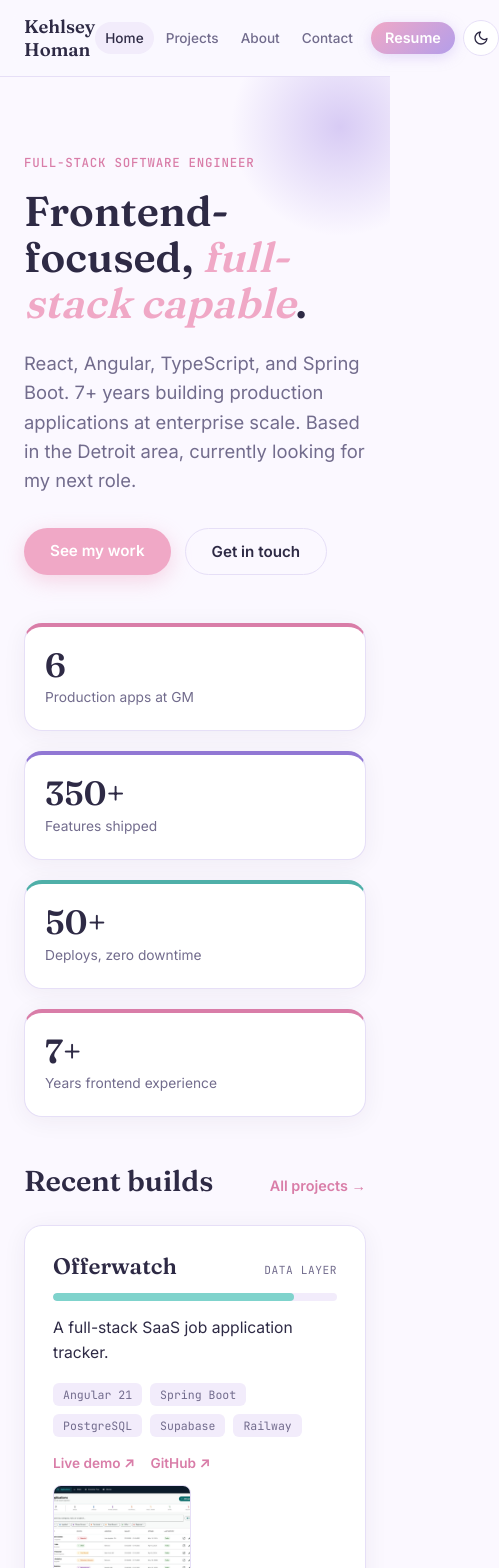
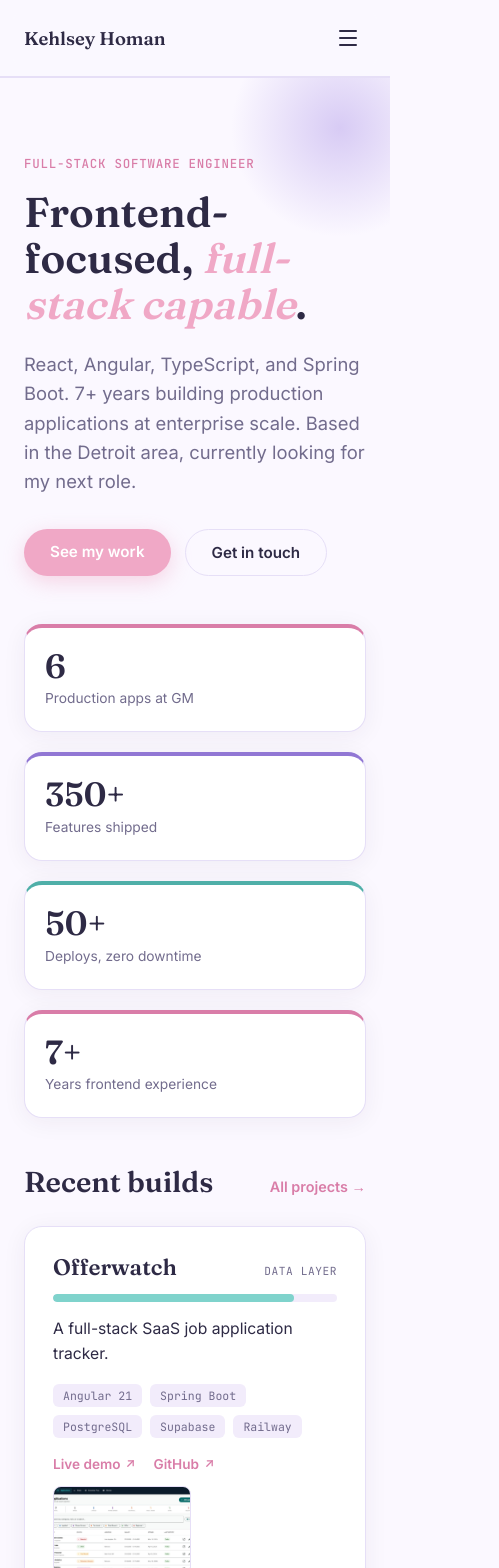
Before and after one commit to KehlseyHoman/Kehlsey-Portfolio, a React (Vite) app: page / in a window 390 px wide. Shown: the top 1568 px of the page, 499 px wide, since content can reach past the window. Built offline with nearby package versions, Linux system fonts and the light colour scheme.

Commit message:
better mobile support

```diff
--- /dev/null
+++ b/src/components/Icons/Icons.tsx
@@ -0,0 +1,45 @@
+// Small inline SVG icons, used instead of unicode arrow characters
+// (like ↗) because those render as colored emoji on iOS/Safari and
+// don't respect text color or theme, which looks inconsistent.
+
+export function ExternalLinkIcon({ size = 13 }: { size?: number }) {
+  return (
+    <svg
+      width={size}
+      height={size}
+      viewBox="0 0 24 24"
+      fill="none"
+      stroke="currentColor"
+      strokeWidth={2.4}
+      strokeLinecap="round"
+      strokeLinejoin="round"
+      aria-hidden="true"
+      className="icon-external-link"
+    >
+      <line x1="7" y1="17" x2="17" y2="7" />
+      <polyline points="8 7 17 7 17 16" />
+    </svg>
+  );
+}
+
+export function ExpandIcon({ size = 13 }: { size?: number }) {
+  return (
+    <svg
+      width={size}
+      height={size}
+      viewBox="0 0 24 24"
+      fill="none"
+      stroke="currentColor"
+      strokeWidth={2.2}
+      strokeLinecap="round"
+      strokeLinejoin="round"
+      aria-hidden="true"
+      className="icon-expand"
+    >
+      <polyline points="15 3 21 3 21 9" />
+      <polyline points="9 21 3 21 3 15" />
+      <line x1="21" y1="3" x2="14" y2="10" />
+      <line x1="3" y1="21" x2="10" y2="14" />
+    </svg>
+  );
+}
--- a/src/components/Nav/Nav.css
+++ b/src/components/Nav/Nav.css
@@ -93,11 +93,129 @@
   letter-spacing: 0.02em;
 }
 
+.nav-hamburger {
+  display: none;
+  flex-direction: column;
+  justify-content: center;
+  align-items: center;
+  gap: 5px;
+  width: 36px;
+  height: 36px;
+  border-radius: 8px;
+  flex-shrink: 0;
+  background: none;
+  border: none;
+  color: var(--ink);
+}
+
+.nav-hamburger:hover {
+  background: var(--bg-alt);
+}
+
+.nav-hamburger span {
+  display: block;
+  width: 18px;
+  height: 2px;
+  border-radius: 2px;
+  background: var(--ink);
+  transition: transform 0.2s ease, opacity 0.2s ease;
+}
+
+.nav-hamburger-open span:nth-child(1) {
+  transform: translateY(7px) rotate(45deg);
+}
+
+.nav-hamburger-open span:nth-child(2) {
+  opacity: 0;
+}
+
+.nav-hamburger-open span:nth-child(3) {
+  transform: translateY(-7px) rotate(-45deg);
+}
+
 @media (max-width: 640px) {
   .nav-brand span:last-child { display: none; }
-  .nav-right { gap: 8px; }
-  .nav-links { gap: 2px; }
-  .nav-link { padding: 8px 10px; font-size: 0.85rem; }
-  .nav-resume { padding: 7px 14px; }
-  .nav-resume-updated { display: none; }
+  .nav-right { gap: 10px; }
+  .nav-links-desktop { display: none; }
+  .nav-resume { display: none; }
+  .nav-right > .theme-toggle { display: none; }
+  .nav-hamburger { display: flex; }
 }
+
+.nav-mobile-menu {
+  display: none;
+}
+
+@media (max-width: 640px) {
+  .nav-mobile-menu {
+    display: block;
+    max-height: 0;
+    overflow: hidden;
+    background: var(--nav-bg);
+    border-bottom: 1px solid var(--line);
+    transition: max-height 0.25s ease;
+  }
+
+  .nav-mobile-menu-open {
+    max-height: 400px;
+  }
+
+  .nav-mobile-links {
+    list-style: none;
+    margin: 0;
+    padding: 8px 24px 4px;
+    display: flex;
+    flex-direction: column;
+  }
+
+  .nav-mobile-link {
+    display: block;
+    padding: 13px 4px;
+    font-size: 1rem;
+    font-weight: 500;
+    color: var(--ink-soft);
+    border-bottom: 1px solid var(--line);
+  }
+
+  .nav-mobile-link-active {
+    color: var(--pink-deep);
+  }
+
+  .nav-mobile-resume {
+    display: flex;
+    align-items: baseline;
+    gap: 6px;
+    margin: 14px 24px 20px;
+    padding: 12px 20px;
+    border-radius: 999px;
+    background: linear-gradient(135deg, var(--pink), var(--lavender));
+    color: #fff;
+    font-weight: 600;
+    font-size: 0.95rem;
+    justify-content: center;
+  }
+
+  .nav-mobile-resume-updated {
+    font-family: var(--font-mono);
+    font-size: 0.7rem;
+    opacity: 0.9;
+    font-weight: 400;
+  }
+
+  .nav-mobile-theme {
+    display: flex;
+    align-items: center;
+    justify-content: space-between;
+    margin: 0 24px 20px;
+    padding-top: 16px;
+    border-top: 1px solid var(--line);
+  }
+
+  .nav-mobile-theme-label {
+    font-family: var(--font-mono);
+    font-size: 0.78rem;
+    text-transform: uppercase;
+    letter-spacing: 0.04em;
+    color: var(--ink-soft);
+  }
+}
--- a/src/components/Nav/Nav.tsx
+++ b/src/components/Nav/Nav.tsx
@@ -1,3 +1,4 @@
+import { useEffect, useState } from 'react';
 import { NavLink } from 'react-router-dom';
 import { RESUME_URL, RESUME_UPDATED } from '../../data/site';
 import ThemeToggle from '../ThemeToggle/ThemeToggle';
@@ -11,16 +12,34 @@ const links = [
 ];
 
 export default function Nav() {
+  const [menuOpen, setMenuOpen] = useState(false);
+
+  // Close the mobile menu on Escape, and lock body scroll while it's open
+  useEffect(() => {
+    if (!menuOpen) return;
+    const onKeyDown = (e: KeyboardEvent) => {
+      if (e.key === 'Escape') setMenuOpen(false);
+    };
+    document.addEventListener('keydown', onKeyDown);
+    document.body.style.overflow = 'hidden';
+    return () => {
+      document.removeEventListener('keydown', onKeyDown);
+      document.body.style.overflow = '';
+    };
+  }, [menuOpen]);
+
+  const closeMenu = () => setMenuOpen(false);
+
   return (
     <header className="nav">
       <div className="container nav-inner">
-        <NavLink to="/" className="nav-brand" aria-label="Kehlsey Homan, home">
+        <NavLink to="/" className="nav-brand" onClick={closeMenu} aria-label="Kehlsey Homan, home">
           <span className="nav-brand-mark" aria-hidden="true">◆</span>
           Kehlsey Homan
         </NavLink>
 
         <div className="nav-right">
-          <nav aria-label="Primary">
+          <nav aria-label="Primary" className="nav-links-desktop">
             <ul className="nav-links">
               {links.map((l) => (
                 <li key={l.to}>
@@ -48,6 +67,53 @@ export default function Nav() {
           </a>
 
           <ThemeToggle />
+
+          <button
+            type="button"
+            className={`nav-hamburger${menuOpen ? ' nav-hamburger-open' : ''}`}
+            onClick={() => setMenuOpen((o) => !o)}
+            aria-label={menuOpen ? 'Close menu' : 'Open menu'}
+            aria-expanded={menuOpen}
+            aria-controls="mobile-nav-menu"
+          >
+            <span />
+            <span />
+            <span />
+          </button>
+        </div>
+      </div>
+
+      <div
+        id="mobile-nav-menu"
+        className={`nav-mobile-menu${menuOpen ? ' nav-mobile-menu-open' : ''}`}
+      >
+        <ul className="nav-mobile-links">
+          {links.map((l) => (
+            <li key={l.to}>
+              <NavLink
+                to={l.to}
+                end={l.to === '/'}
+                onClick={closeMenu}
+                className={({ isActive }) => 'nav-mobile-link' + (isActive ? ' nav-mobile-link-active' : '')}
+              >
+                {l.label}
+              </NavLink>
+            </li>
+          ))}
+        </ul>
+        <a
+          href={RESUME_URL}
+          target="_blank"
+          rel="noreferrer"
+          className="nav-mobile-resume"
+          onClick={closeMenu}
+        >
+          Resume <span className="nav-mobile-resume-updated">· Updated {RESUME_UPDATED}</span>
+        </a>
+
+        <div className="nav-mobile-theme">
+          <span className="nav-mobile-theme-label">Appearance</span>
+          <ThemeToggle />
         </div>
       </div>
     </header>
--- a/src/components/ProjectCard/ProjectCard.css
+++ b/src/components/ProjectCard/ProjectCard.css
@@ -107,6 +107,9 @@
 }
 
 .project-links a {
+  display: inline-flex;
+  align-items: center;
+  gap: 4px;
   font-size: 0.85rem;
   font-weight: 600;
   color: var(--pink-deep);
--- a/src/components/ProjectCard/ProjectCard.tsx
+++ b/src/components/ProjectCard/ProjectCard.tsx
@@ -1,6 +1,7 @@
 import { useState } from 'react';
 import type { Project } from '../../data/projects';
 import Lightbox from '../Lightbox/Lightbox';
+import { ExternalLinkIcon, ExpandIcon } from '../Icons/Icons';
 import './ProjectCard.css';
 
 export default function ProjectCard({ project, expanded = false }: { project: Project; expanded?: boolean }) {
@@ -36,7 +37,7 @@ export default function ProjectCard({ project, expanded = false }: { project: Pr
         <div className="project-links">
           {project.links.map((l) => (
             <a key={l.label} href={l.url} target="_blank" rel="noreferrer">
-              {l.label} ↗
+              {l.label} <ExternalLinkIcon />
             </a>
           ))}
         </div>
@@ -54,7 +55,7 @@ export default function ProjectCard({ project, expanded = false }: { project: Pr
             >
               <img src={img.src} alt={img.alt} loading="lazy" />
               {expanded && <span className="project-gallery-caption">{img.label}</span>}
-              <span className="project-image-expand" aria-hidden="true">⤢</span>
+              <span className="project-image-expand" aria-hidden="true"><ExpandIcon size={12} /></span>
             </button>
           ))}
         </div>
--- a/src/pages/Contact/Contact.css
+++ b/src/pages/Contact/Contact.css
@@ -85,6 +85,9 @@
 }
 
 .contact-direct a {
+  display: inline-flex;
+  align-items: center;
+  gap: 5px;
   font-weight: 600;
   color: var(--pink-deep);
 }
--- a/src/pages/Contact/Contact.tsx
+++ b/src/pages/Contact/Contact.tsx
@@ -1,3 +1,4 @@
+import { ExternalLinkIcon } from '../../components/Icons/Icons';
 import './Contact.css';
 
 export default function Contact() {
@@ -42,8 +43,8 @@ export default function Contact() {
           <h2>Direct links</h2>
           <ul>
             <li><a href="mailto:kehlseyh@gmail.com">kehlseyh@gmail.com</a></li>
-            <li><a href="https://www.linkedin.com/in/kehlsey-homan-55068b159/" target="_blank" rel="noreferrer">LinkedIn ↗</a></li>
-            <li><a href="https://github.com/KehlseyHoman" target="_blank" rel="noreferrer">GitHub ↗</a></li>
+            <li><a href="https://www.linkedin.com/in/kehlsey-homan-55068b159/" target="_blank" rel="noreferrer">LinkedIn <ExternalLinkIcon /></a></li>
+            <li><a href="https://github.com/KehlseyHoman" target="_blank" rel="noreferrer">GitHub <ExternalLinkIcon /></a></li>
           </ul>
           <p className="contact-location">Detroit, MI</p>
         </aside>
```
